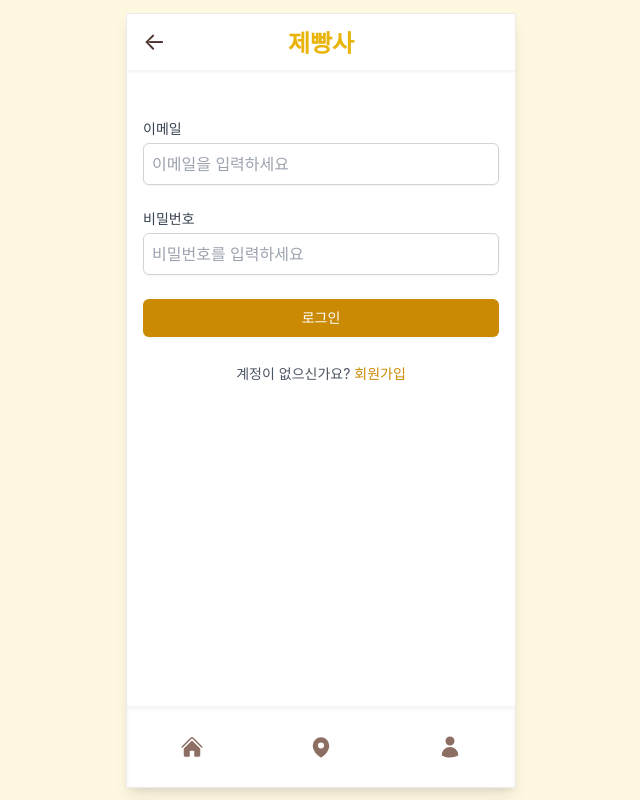
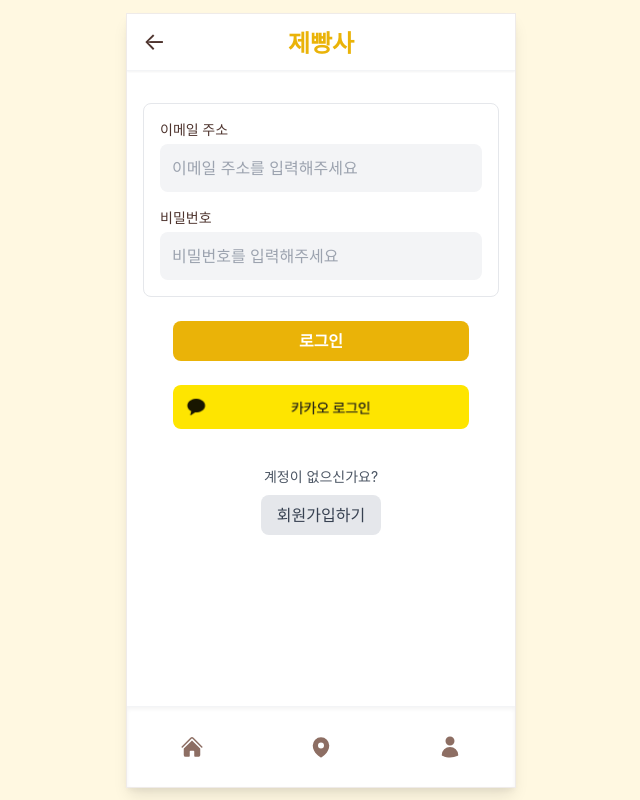
Before and after one commit to wonajin/luckeat-fe, a React (Vite) app: page /login in a window 1280 px wide. Shown: the whole page, without its empty margins (319-959 px from the left). Built offline with nearby package versions, Linux system fonts and the light colour scheme; a web font is replaced by a local one.

Commit message:
카카오 로그인 기능 추가 및 UI 디자인 수정

```diff
--- a/src/pages/LoginPage.jsx
+++ b/src/pages/LoginPage.jsx
@@ -3,6 +3,8 @@
 import Navigation from '../components/layout/Navigation'
 import { useAuth } from '../context/AuthContext'
 import Header from '../components/layout/Header'
+import kakaoLoginImage from '../assets/images/kakao_login_medium_wide.png'
+import { API_DIRECT_URL } from '../config/apiConfig'
 
 function LoginPage() {
   const navigate = useNavigate()
@@ -55,44 +57,47 @@
       {/* 헤더 */}
       <Header title="로그인" />
 
-      <div className="flex-1 p-4">
+      <div className="flex-1 p-4 overflow-y-auto">
         {/* 세션 만료 메시지 */}
         {sessionMessage && (
           <div
-            className="bg-yellow-100 border-l-4 border-yellow-500 text-yellow-700 p-4 mb-4"
+            className="bg-yellow-100 border-l-4 border-yellow-500 text-yellow-700 p-4 mb-4 rounded"
             role="alert"
           >
             <p>{sessionMessage}</p>
           </div>
         )}
 
+        {/* 오류 메시지 */}
+        {error && (
+          <div className="bg-red-100 border border-red-400 text-red-700 px-4 py-3 rounded mt-4 mb-4">
+            {error}
+          </div>
+        )}
+
         {/* 로그인 폼 */}
-        <form onSubmit={handleLogin} className="space-y-6 mt-8">
+        <form onSubmit={handleLogin} className="space-y-6 mt-4">
+          {/* 로그인 필드들 */}
+          <div className="border rounded-lg p-4 space-y-4">
             {/* 이메일 입력 */}
             <div>
-            <label
-              htmlFor="email"
-              className="block text-sm font-medium text-gray-700"
-            >
-              이메일
+              <label className="block text-sm font-medium mb-1">
+                이메일 주소
               </label>
               <input
                 type="email"
                 id="email"
                 value={email}
                 onChange={(e) => setEmail(e.target.value)}
-              className="mt-1 block w-full rounded-md border-gray-300 shadow-sm p-2 border"
-              placeholder="이메일을 입력하세요"
+                className="w-full p-3 bg-gray-100 rounded-lg"
+                placeholder="이메일 주소를 입력해주세요"
                 required
               />
             </div>
 
             {/* 비밀번호 입력 */}
             <div>
-            <label
-              htmlFor="password"
-              className="block text-sm font-medium text-gray-700"
-            >
+              <label className="block text-sm font-medium mb-1">
                 비밀번호
               </label>
               <input
@@ -100,36 +105,52 @@
                 id="password"
                 value={password}
                 onChange={(e) => setPassword(e.target.value)}
-              className="mt-1 block w-full rounded-md border-gray-300 shadow-sm p-2 border"
-              placeholder="비밀번호를 입력하세요"
+                className="w-full p-3 bg-gray-100 rounded-lg"
+                placeholder="비밀번호를 입력해주세요"
                 required
               />
             </div>
-
-          {/* 에러 메시지 */}
-          {error && <div className="text-red-500 text-sm">{error}</div>}
+          </div>
 
           {/* 로그인 버튼 */}
           <button
             type="submit"
-            className="w-full py-2 px-4 border border-transparent rounded-md shadow-sm text-sm font-medium text-white bg-yellow-600 hover:bg-yellow-700 focus:outline-none focus:ring-2 focus:ring-offset-2 focus:ring-yellow-500"
+            className="w-5/6 py-2 bg-yellow-500 text-white font-bold rounded-lg mx-auto block"
             disabled={loading}
           >
             {loading ? '로그인 중...' : '로그인'}
           </button>
 
-          {/* 회원가입 링크 */}
-          <div className="text-center">
-            <span className="text-sm text-gray-600">계정이 없으신가요? </span>
+          {/* 카카오 로그인 버튼 */}
+          <div className="mt-4">
             <button
               type="button"
-              onClick={() => navigate('/signup')}
-              className="text-sm text-yellow-600 hover:text-yellow-500"
+              onClick={() => {
+                window.location.href = `${API_DIRECT_URL}/oauth2/authorization/kakao`
+              }}
+              className="w-full"
             >
-              회원가입
+              <div className="flex justify-center items-center">
+                <img
+                  src={kakaoLoginImage}
+                  alt="카카오 로그인"
+                  className="w-5/6 h-auto rounded-lg"
+                />
+              </div>
             </button>
           </div>
         </form>
+
+        {/* 회원가입 링크 */}
+        <div className="mt-8 text-center">
+          <p className="text-sm text-gray-600 mb-2">계정이 없으신가요?</p>
+          <button
+            className="px-4 py-2 bg-gray-200 text-gray-700 rounded-lg"
+            onClick={() => navigate('/signup')}
+          >
+            회원가입하기
+          </button>
+        </div>
       </div>
 
       <Navigation />
--- a/src/pages/SignupPage.jsx
+++ b/src/pages/SignupPage.jsx
@@ -283,6 +283,7 @@
         </div>
       </div>
 
+
       {/* 회원가입 성공 팝업 - renderSuccessPopup 함수 사용 */}
       {renderSuccessPopup()}
 
```
Also changed, not shown: src/assets/images/kakao_login_medium_wide.png (added). Lines whose indentation alone changed are shown as unchanged.
